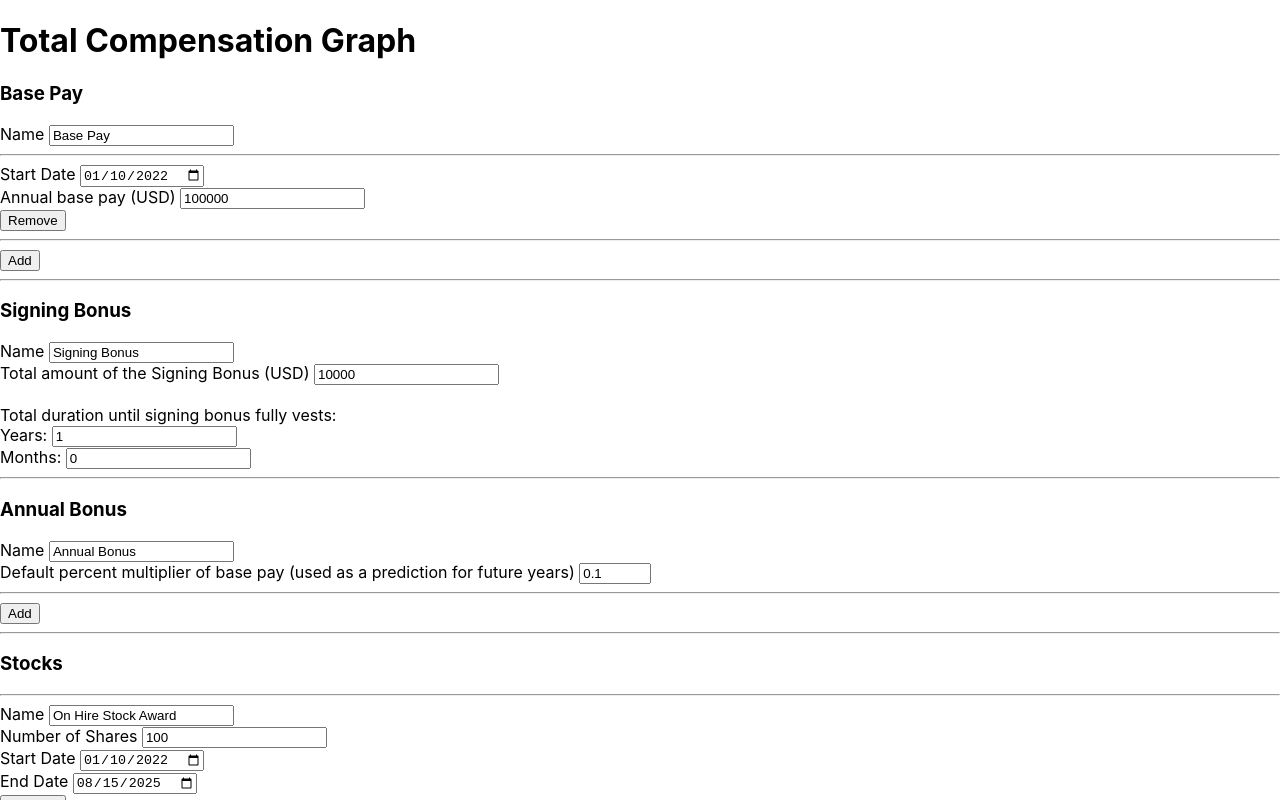
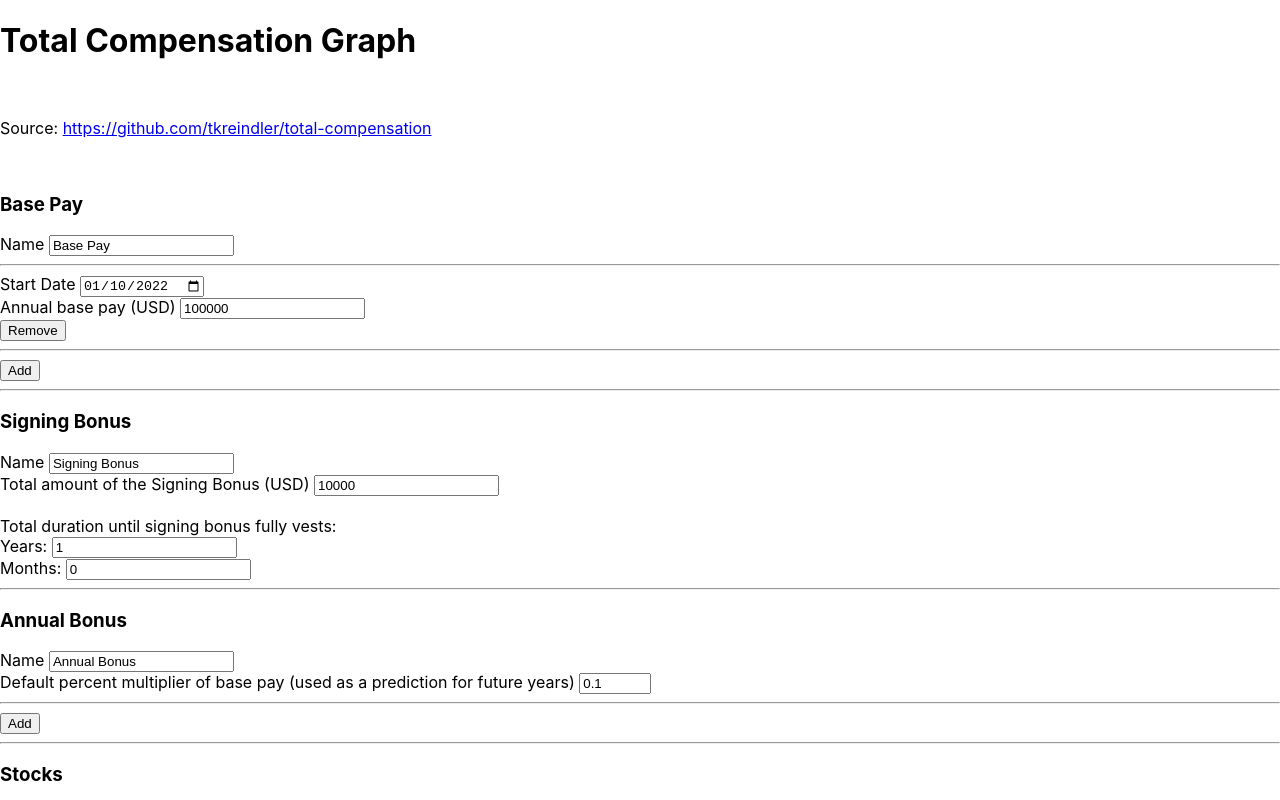
Before and after one commit to tkreindler/total-compensation, a React (Create React App) app in the folder frontend/: page / in a window 1280 px wide. Shown: the top 800 px of the page. Built offline with nearby package versions, Linux system fonts and the light colour scheme.

Commit message:
Added source link to the website

```diff
--- a/frontend/src/App.tsx
+++ b/frontend/src/App.tsx
@@ -63,6 +63,9 @@ function App()
   return (
     <div className="App">
       <h1>Total Compensation Graph</h1>
+      <br />
+        <p>Source: <a href="https://github.com/tkreindler/total-compensation">https://github.com/tkreindler/total-compensation</a></p>
+      <br />
       <Form
         initialState={requestPayload}
         submitCallback={async (request: RequestPayload) =>
```
